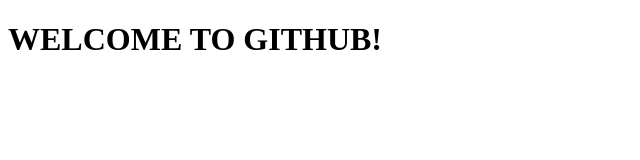
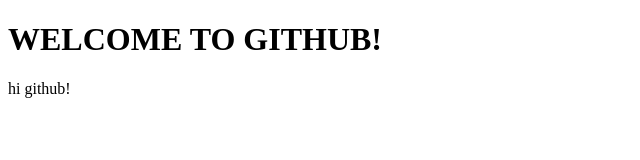
Before and after one commit to bookhub3/git-repository, a plain HTML site: page index.html in a window 1280 px wide. Shown: the full height of the page, 0-640 px from the left. Drawn offline with Linux system fonts and the light colour scheme.

Commit message:
I added para to the html code

```diff
--- a/index.html
+++ b/index.html
@@ -7,5 +7,6 @@
 </head>
 <body>
     <h1>WELCOME TO GITHUB!</h1>
+    <p>hi github!</p>
 </body>
 </html>
```
